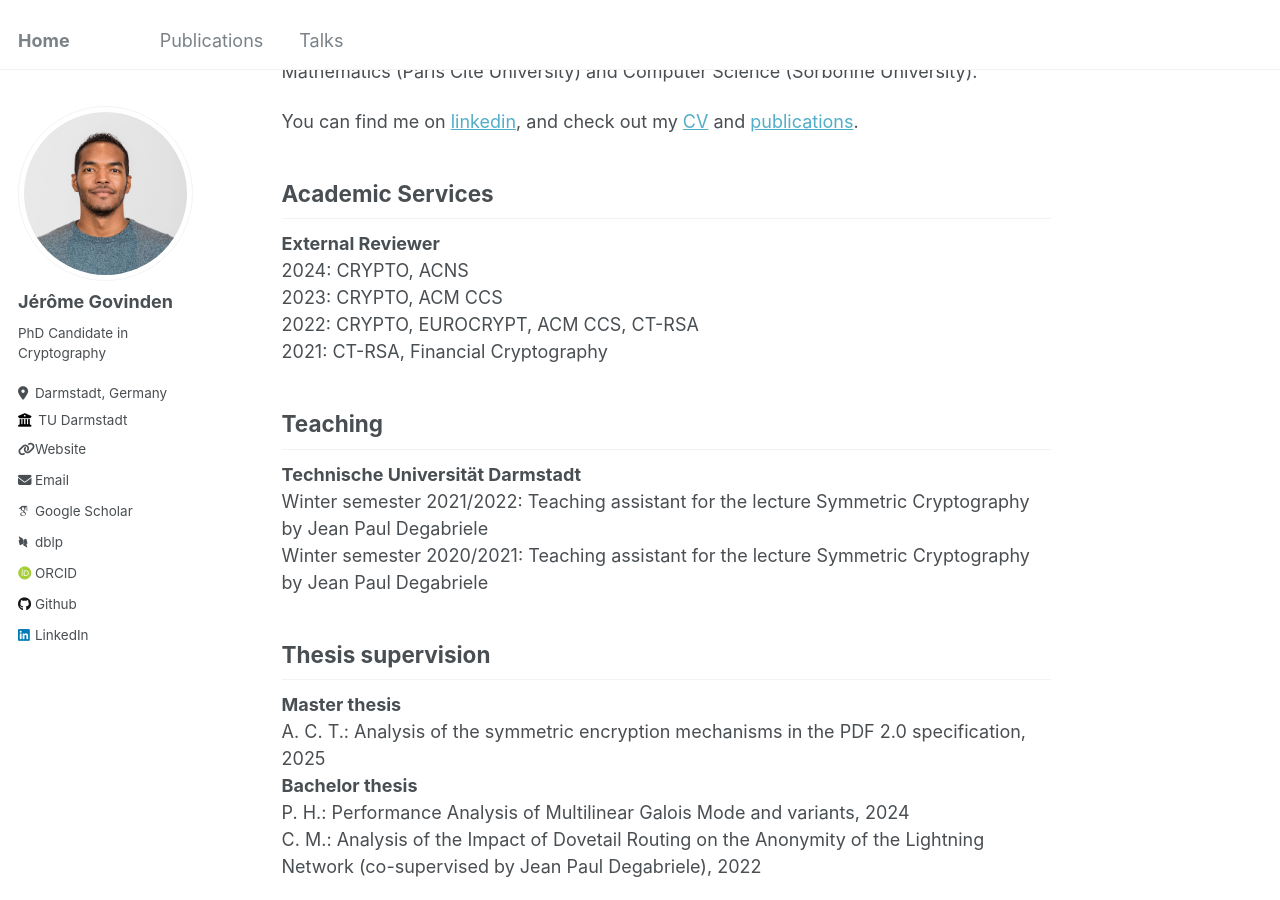
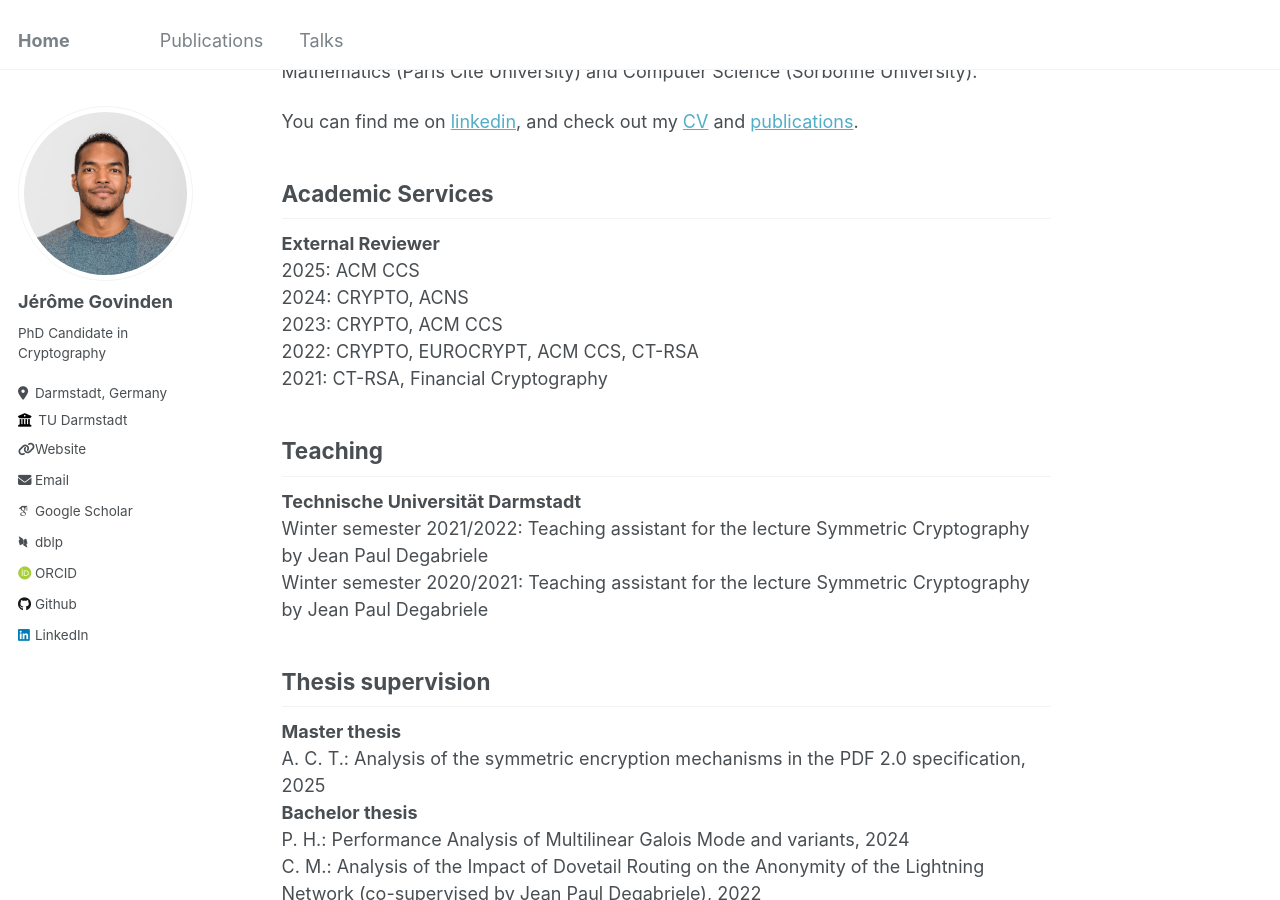
Before and after one commit to GovindenJerome/govindenjerome.github.io, a Jekyll site: the page built from _pages/about.md, in a window 1280 px wide and 900 px high, scrolled down 303 px. Built offline with Jekyll 4.4.1, drawn with Linux system fonts in a browser that asks for light colours; some web fonts are replaced.

Commit message:
update about

```diff
--- a/_pages/about.md
+++ b/_pages/about.md
@@ -17,6 +17,7 @@ You can find me on [linkedin](https://www.linkedin.com/in/jeromegovinden), and c
 Academic Services
 ------
 **External Reviewer**\\
+2025: ACM CCS\\
 2024: CRYPTO, ACNS\\
 2023: CRYPTO, ACM CCS\\
 2022: CRYPTO, EUROCRYPT, ACM CCS, CT-RSA\\
```
